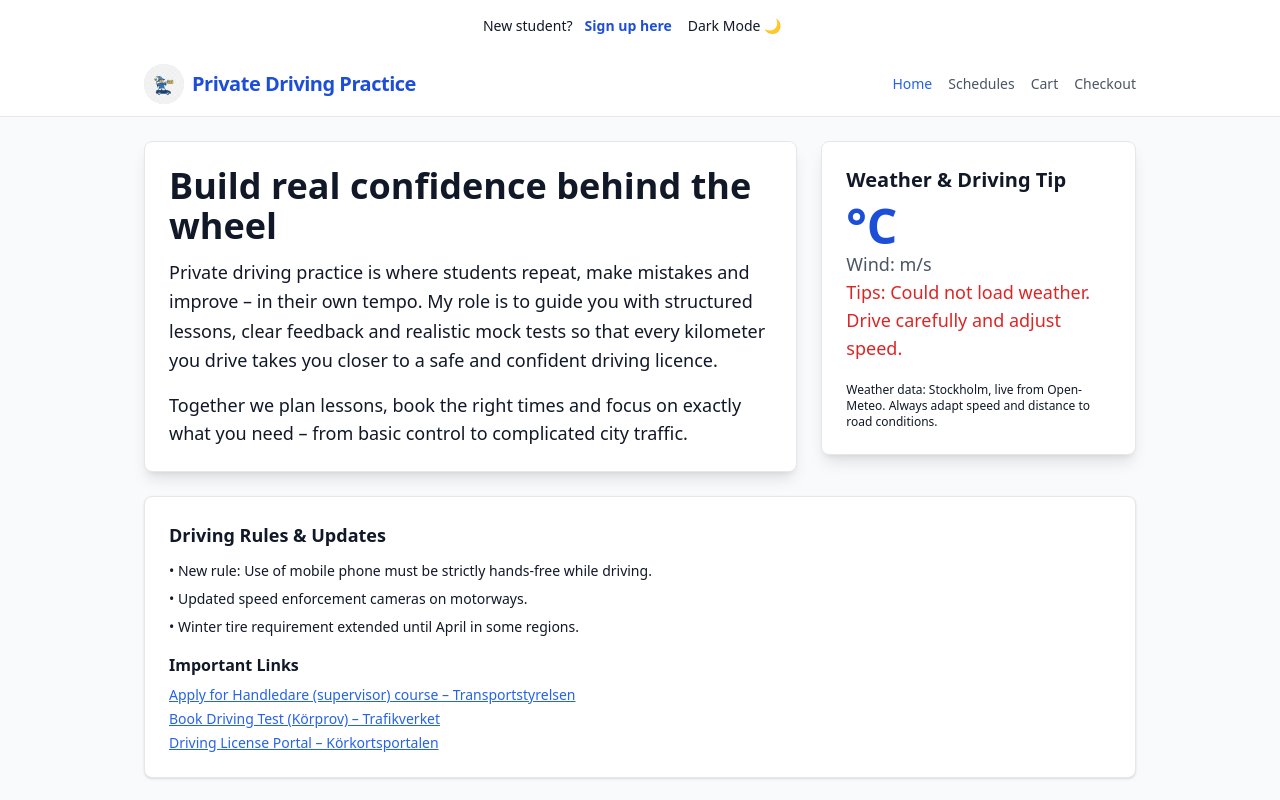
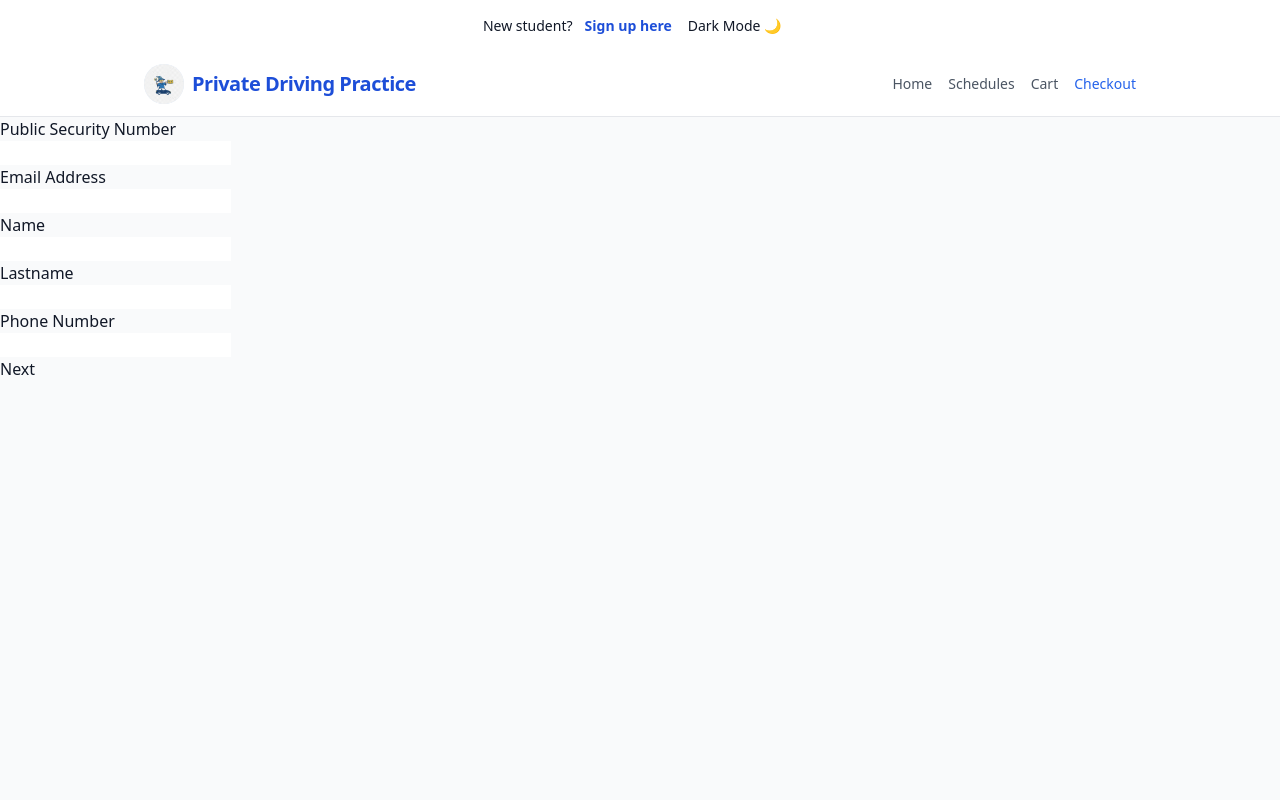
Before and after one commit to IIMaksymilianDymitrII/Driving-School-Examination, a React (Vite) app: page /checkout in a window 1280 px wide. Before the commit this address led to /. Shown: the top 800 px of the page. Built offline with nearby package versions, Linux system fonts and the light colour scheme; no server answers.

Commit message:
Starting chekcout

```diff
--- a/src/App.tsx
+++ b/src/App.tsx
@@ -5,6 +5,7 @@ import HomePage from "./pages/HomePage";
 import SchedulePage from "./pages/SchedulePage";
 import { useTheme } from "./context/ThemeContext";
 import CartPage from "./pages/CartPage";
+import CheckoutPage from "./pages/CheckoutPage";
 
 const App: React.FC = () => {
   const { themeColors } = useTheme();
@@ -15,6 +16,7 @@ const App: React.FC = () => {
         <Route path="/" element={<HomePage />} />
         <Route path="/schedules" element={<SchedulePage />} />
         <Route path="/cart" element={<CartPage/>} />
+        <Route path="/checkout" element={<CheckoutPage/>} />
 
         <Route path="*" element={<Navigate to="/" replace />} />
       </Routes>
--- a/src/components/CartCheckout/Checkout.tsx
+++ b/src/components/CartCheckout/CountPrice.tsx
@@ -1,9 +1,11 @@
 import { useTheme } from "../../context/ThemeContext";
 import { useBooking } from "../../context/BookingContext";
+import { useNavigate } from "react-router-dom";
 
-const Checkout = () => {
+const CountPrice = () => {
   const { cart } = useBooking();
   const { themeColors } = useTheme();
+  const nav = useNavigate()
 
   const subtotal = cart.reduce((sum, lesson) => {
     const price = lesson.price;
@@ -36,6 +38,7 @@ const Checkout = () => {
       <h3>{totalPrice} kr</h3>
       </div>
       <button
+      onClick={() => nav("/checkout")}
         className="px-3 py-1 text-md font-semibold rounded
            bg-green-600 text-white hover:bg-green-700
             focus:ring-2 focus:ring-green-400 mt-2"
@@ -46,4 +49,4 @@ const Checkout = () => {
   );
 };
 
-export default Checkout;
+export default CountPrice;
--- a/src/components/CartCheckout/Lesson.tsx
+++ b/src/components/CartCheckout/Lesson.tsx
@@ -35,12 +35,12 @@ const Lesson = ({
         <div className={`${themeColors.textMuted}`}>
           <p>Instructor: {instructor}</p>
           <p>Location: {location}</p>
+          <p>Date: {date}</p>
           <p>Time: {time} </p>
-          <p>Date: {date}</p>
         </div>
       </div>
       <div className="grid grid-row-2 content-between ">
-        <p className="font-semibold">{price} kr</p>
+        <p className="font-semibold text-lg">{price} kr</p>
         <button onClick={() => remove(id)} className={`hover:text-gray-400`}>
           Remove
         </button>
--- a/src/components/CartCheckout/ShoppingCart.tsx
+++ b/src/components/CartCheckout/ShoppingCart.tsx
@@ -1,6 +1,6 @@
 import { useBooking } from "../../context/BookingContext"
 import Lesson from "./Lesson"
-import Checkout from "./Checkout"
+import CountPrice from "./CountPrice"
 
 const ShoppingCart = () => {
   const {cart, removeFromCart} = useBooking()
@@ -23,7 +23,7 @@ const ShoppingCart = () => {
         }
         </ul>
         </section>
-        <Checkout/>
+        <CountPrice/>
       </section>
   )
 }
--- /dev/null
+++ b/src/pages/CheckoutPage.tsx
@@ -0,0 +1,31 @@
+import { useTheme } from "../context/ThemeContext";
+
+const CheckoutPage = () => {
+  const { themeColors } = useTheme();
+
+  return (
+    <main className={`min-h-screen ${themeColors.text} `}>
+      <section>
+        <div></div>
+        <div>
+          <p>Public Security Number</p>
+          <input />
+          <p>Email Address</p>
+          <input />
+          <p>Name</p>
+          <input />
+          <p>Lastname</p>
+          <input />
+          <p>Phone Number</p>
+          <input />
+        </div>
+        <button className="">Next</button>
+      </section>
+      <section>
+
+      </section>
+    </main>
+  );
+};
+
+export default CheckoutPage;
```
